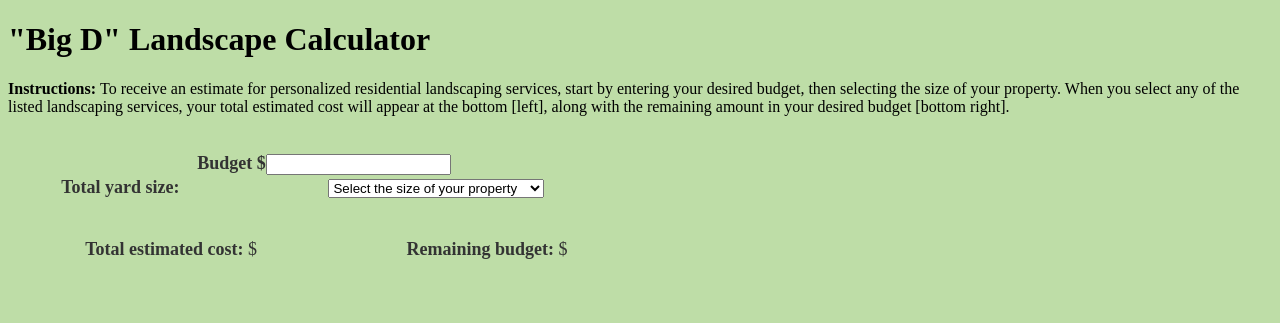
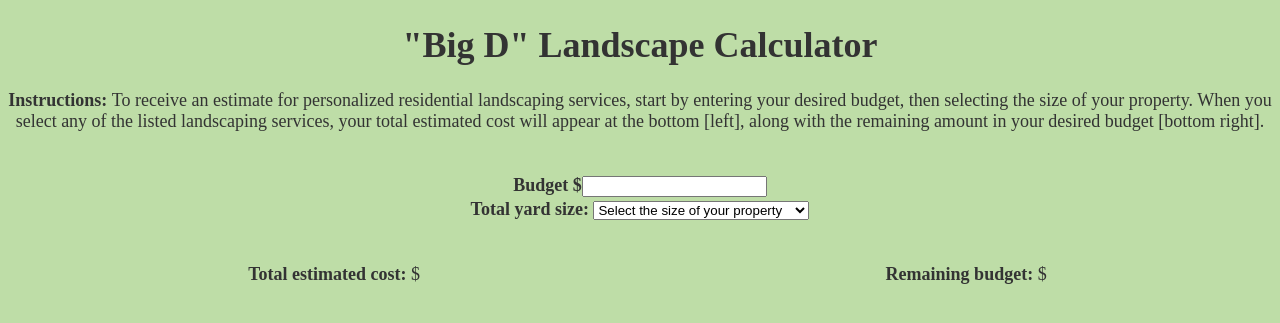
Before and after one commit to hennebergerk/p3.feddeready.com, a PHP site: page / in a window 1280 px wide. Shown: the top 323 px of the page. Run offline with PHP 8.4, Linux system fonts and the light colour scheme; lists and menus that the app fills with data are empty; some libraries are stand-ins or nearby versions.

Commit message:
final "center" fixes

```diff
--- a/css/style.css
+++ b/css/style.css
@@ -1,4 +1,2 @@
-table.style {font-size:18px;color:#333333;width:50%;background-color:#bedda7;border-width: 1px;border-color: #729ea5;border-collapse: collapse;text-align:center;}
-.h1 {font-size:18px;color:#333333;text-align:center;}
-.body {font-size:18px;color:#333333;text-align:center;}
-.div {font-size:18px;color:#333333;text-align:center;}
+table.style {font-size:18px;color:#333333;width:100%;background-color:#bedda7;border-width: 1px;border-color: #729ea5;border-collapse: collapse;text-align:center;}
+body {font-size:18px;color:#333333;text-align:center;}
--- a/index.html
+++ b/index.html
@@ -26,11 +26,12 @@
 
 <table class="style">
         <tr>
-                <th>
+                <td>
+                <b>
                 Total yard size:
-                </th>
+                </b>
 
-                <td><select id="id_size">
+                <select id="id_size">
                         <option value='A'>Select the size of your property</option>
                         <option value='1'>Small (Less than .5 acres)</option>
                         <option value='2'>Medium (Between .5 and 1 acre)</option>
```
